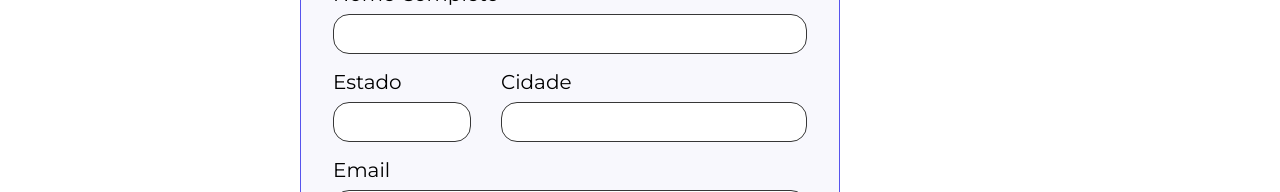
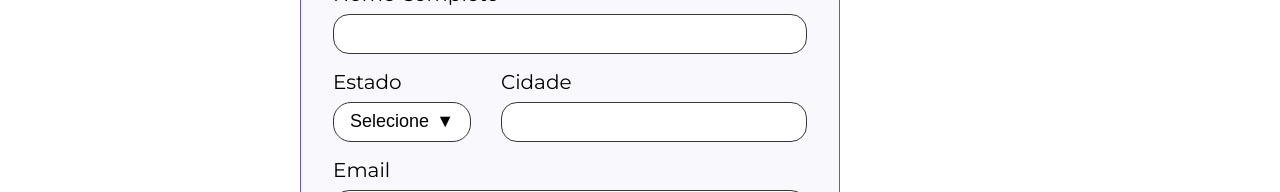
Before and after one commit to Arydiane/freelando, a React (Create React App) app: page / in a window 1280 px wide. Shown: the part 458-650 px from the top of the page. Built offline with nearby package versions, Linux system fonts and the light colour scheme.

Commit message:
adicionando componente lista suspensa

```diff
--- a/src/App.js
+++ b/src/App.js
@@ -15,6 +15,37 @@
 import { Rodape } from "./components/Rodape/Rodape"
 import { ListaInline } from "./components/Lista/ListaInline";
 import { ItemListaInline } from "./components/Lista/ItemListaInline";
+import { ListaSuspensa } from "./components/ListaSuspensa/ListaSuspensa";
+
+const estadosBrasileiros = [
+  { "text": "Acre", "value": "AC" },
+  { "text": "Alagoas", "value": "AL" },
+  { "text": "Amapá", "value": "AP" },
+  { "text": "Amazonas", "value": "AM" },
+  { "text": "Bahia", "value": "BA" },
+  { "text": "Ceará", "value": "CE" },
+  { "text": "Distrito Federal", "value": "DF" },
+  { "text": "Espírito Santo", "value": "ES" },
+  { "text": "Goiás", "value": "GO" },
+  { "text": "Maranhão", "value": "MA" },
+  { "text": "Mato Grosso", "value": "MT" },
+  { "text": "Mato Grosso do Sul", "value": "MS" },
+  { "text": "Minas Gerais", "value": "MG" },
+  { "text": "Pará", "value": "PA" },
+  { "text": "Paraíba", "value": "PB" },
+  { "text": "Paraná", "value": "PR" },
+  { "text": "Pernambuco", "value": "PE" },
+  { "text": "Piauí", "value": "PI" },
+  { "text": "Rio de Janeiro", "value": "RJ" },
+  { "text": "Rio Grande do Norte", "value": "RN" },
+  { "text": "Rio Grande do Sul", "value": "RS" },
+  { "text": "Rondônia", "value": "RO" },
+  { "text": "Roraima", "value": "RR" },
+  { "text": "Santa Catarina", "value": "SC" },
+  { "text": "São Paulo", "value": "SP" },
+  { "text": "Sergipe", "value": "SE" },
+  { "text": "Tocantins", "value": "TO" }
+]
 
 function App() {
   return (
@@ -49,7 +80,7 @@
               </Row>
               <Row>
                 <Col lg={4} md={4} sm={4}>
-                  <CampoTexto titulo="Estado" />
+                  <ListaSuspensa titulo="Estado" opcoes={estadosBrasileiros} />
                 </Col>
                 <Col lg={8} md={8} sm={8}>
                   <CampoTexto titulo="Cidade" />
--- /dev/null
+++ b/src/components/ListaSuspensa/ListaSuspensa.jsx
@@ -0,0 +1,133 @@
+import styled from "@emotion/styled"
+import { useState } from "react"
+
+const LabelEstilizada = styled.label`
+    display: block;
+    width: 100%;
+    box-sizing: border-box;
+    font-weight: 400;
+    font-size: 20px;
+    line-height: 24px;
+    position: relative;
+`
+
+const BotaoEstilizado = styled.button`
+    cursor: pointer;
+    display: block;
+    height: 40px;
+    width: 100%;
+    font-size: 18px;
+    outline: none;
+    box-sizing: border-box;
+    display: flex;
+    align-items: center;
+    justify-content: space-between;
+    font-weight: 400;
+    border-radius: 18px;
+    border-bottom-left-radius: ${props => props.estaAberta ? '0' : '18px'};
+    border-bottom-right-radius: ${props => props.estaAberta ? '0' : '18px'};
+    margin-top: ${props => props.theme.espacamentos.xs};
+    padding: ${props => props.theme.espacamentos.s};
+    background: ${props => props.theme.cores.branco};
+    border: 1px solid ${props => props.theme.cores.neutras.a};
+    &:focus {
+        border-color: ${props => props.theme.cores.focus};
+    }
+`
+
+const ListaSuspensaEstilizada = styled.ul`
+    position: absolute;
+    top: 100%;
+    left: 0;
+    right: 0;
+    background-color: ${props => props.theme.cores.branco};
+    z-index: 1;
+    border: 1px solid;
+    border-color: ${props => props.theme.cores.neutras.a};
+    border-bottom-left-radius: 18px;
+    border-bottom-right-radius: 18px;
+    border-top: none;
+    margin: 0;
+    padding: 0 ${props => props.theme.espacamentos.m};
+    list-style: none;
+`
+
+const ItemListaSuspensaEstilizado = styled.li`
+    padding: ${props => props.theme.espacamentos.xs} 0;
+    text-align: center;
+    border-bottom: 1px solid ${props => props.theme.cores.neutras.c};
+    cursor: pointer;
+    &:last-child {
+        border: none;
+    }
+    color: ${props => props.focoAtivo ? props => props.theme.cores.focus : 'inherit' };
+    &:hover {
+        color: ${props => props.theme.cores.focus};
+    }
+`
+
+export const ListaSuspensa = ({ titulo, opcoes }) => {
+
+    const [estaAberta, alternarVisibilidade] = useState(false)
+    const [opcaoFocada, setOpcaoFocada] = useState(null)
+    const [opcaoSelecionada, setOpcaoSelecionada] = useState(null)
+
+    const manipularTeclaDoTeclado = (evento) => {
+        alternarVisibilidade(true)
+        switch (evento.key) {
+            case 'ArrowDown':
+                evento.preventDefault();
+                setOpcaoFocada(focoAntigo => {
+                    if (focoAntigo === null) {
+                        return 0;
+                    }
+                    return focoAntigo +=1
+                })
+                break;
+            case 'ArrowUp':
+                evento.preventDefault();
+                setOpcaoFocada(focoAntigo => {
+                    if (!focoAntigo) {
+                        return 0;
+                    }
+                    return focoAntigo -=1
+                })
+                break;
+            case 'Enter':
+                evento.preventDefault();
+                setOpcaoFocada(null)
+                alternarVisibilidade(false)
+                setOpcaoSelecionada(opcoes[opcaoFocada])
+                break;
+            default:
+                break;
+        }
+    }
+
+    return (
+        <LabelEstilizada>
+            {titulo}
+            <BotaoEstilizado
+                estaAberta={estaAberta}
+                onClick={() => alternarVisibilidade(!estaAberta)}
+                onKeyDown={manipularTeclaDoTeclado}
+            >
+                <div>
+                    {opcaoSelecionada ? opcaoSelecionada.text : 'Selecione'}
+                </div>
+                <div>
+                    <span>{ estaAberta ? "▲" : "▼"}</span>
+                </div>
+            </BotaoEstilizado>
+            {estaAberta && <ListaSuspensaEstilizada>
+                {opcoes.map((opcao, index) => <ItemListaSuspensaEstilizado
+                    key={opcao.value}
+                    focoAtivo={index === opcaoFocada}
+                    onClick={() => setOpcaoSelecionada(opcao)}
+                >
+                    {opcao.text}
+                </ItemListaSuspensaEstilizado>)}
+            </ListaSuspensaEstilizada>}
+        </LabelEstilizada>
+    )
+}
```
